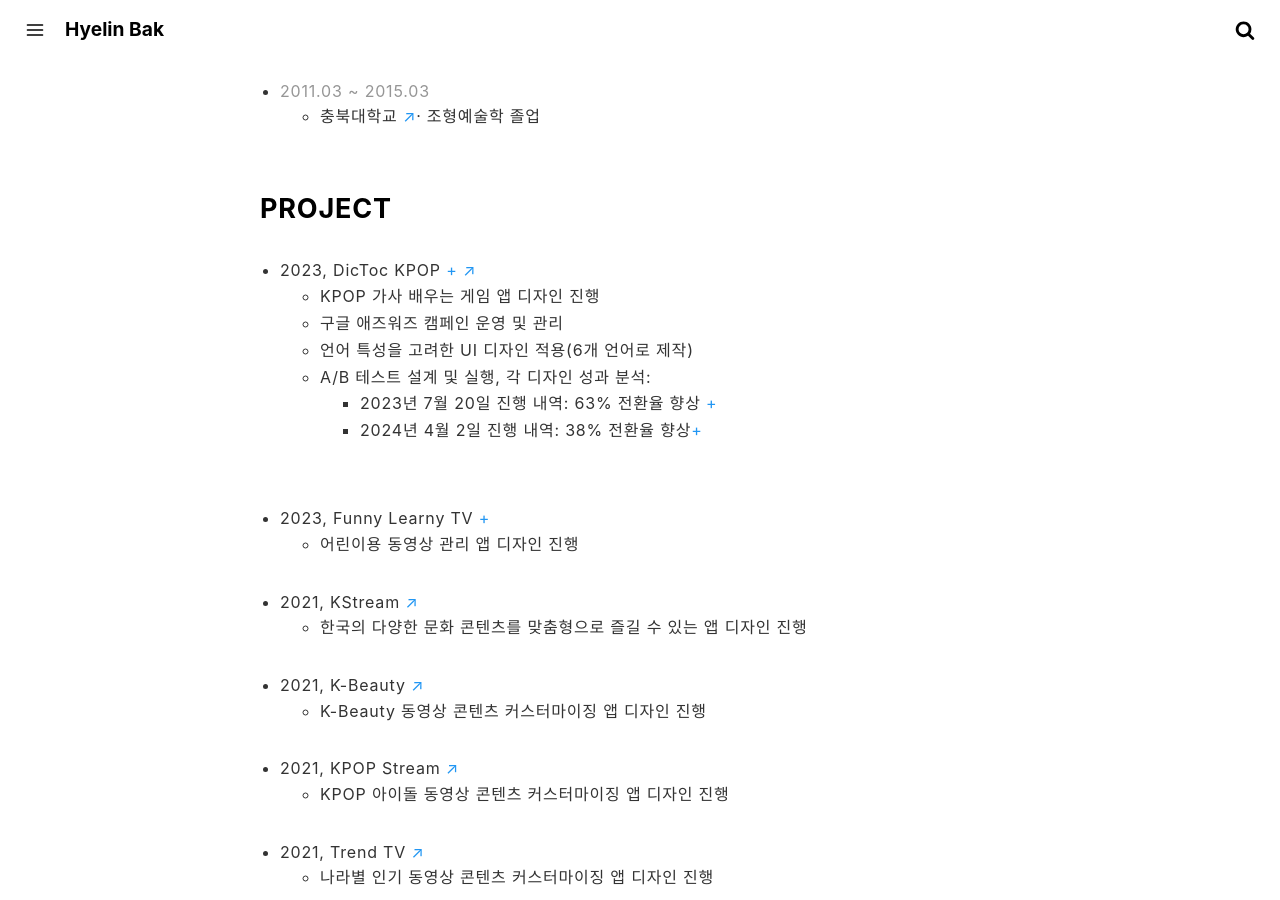
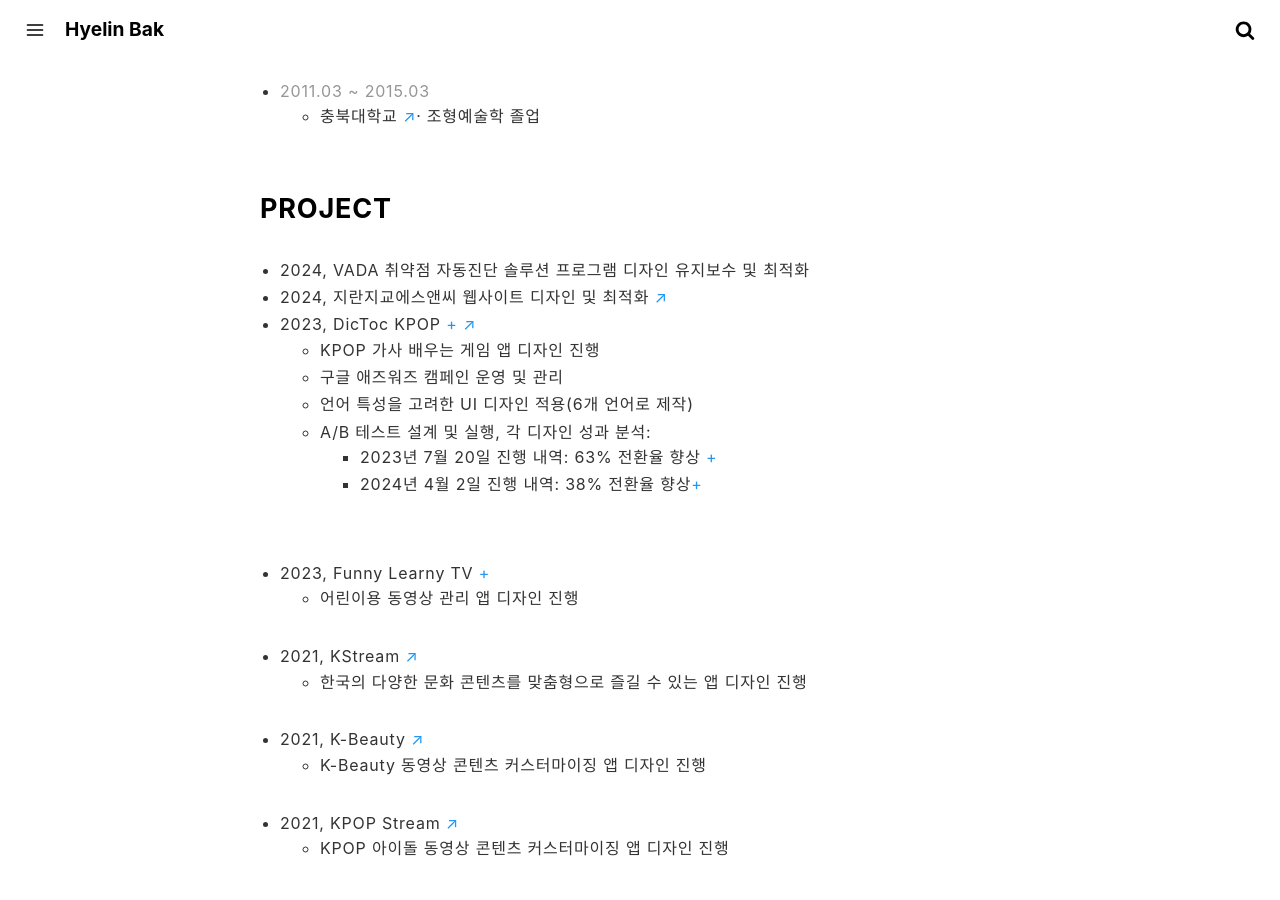
Before and after one commit to crazyjamy/crazyjamy.github.io, a Jekyll site: the page built from about.md, in a window 1280 px wide and 900 px high, scrolled down 744 px. Built offline with Jekyll 4.4.1, drawn with Linux system fonts in a browser that asks for light colours.

Commit message:
Update about.md

```diff
--- a/about.md
+++ b/about.md
@@ -27,6 +27,8 @@
   + 충북대학교 <a href="https://www.cbnu.ac.kr/www/index.do" target="_blank">↗</a>· 조형예술학 졸업
 
 ### PROJECT
++ 2024, VADA 취약점 자동진단 솔루션 프로그램 디자인 유지보수 및 최적화
++ 2024, 지란지교에스앤씨 웹사이트 디자인 및 최적화 <a href="https://www.jiransnc.com" target="_blank">↗</a>
 + 2023, DicToc KPOP [+](https://crazyjamy.github.io/kpoplyricsgame/) <a href="https://play.google.com/store/search?q=dictoc&c=apps" target="_blank">↗</a>
   + KPOP 가사 배우는 게임 앱 디자인 진행
   + 구글 애즈워즈 캠페인 운영 및 관리
```
